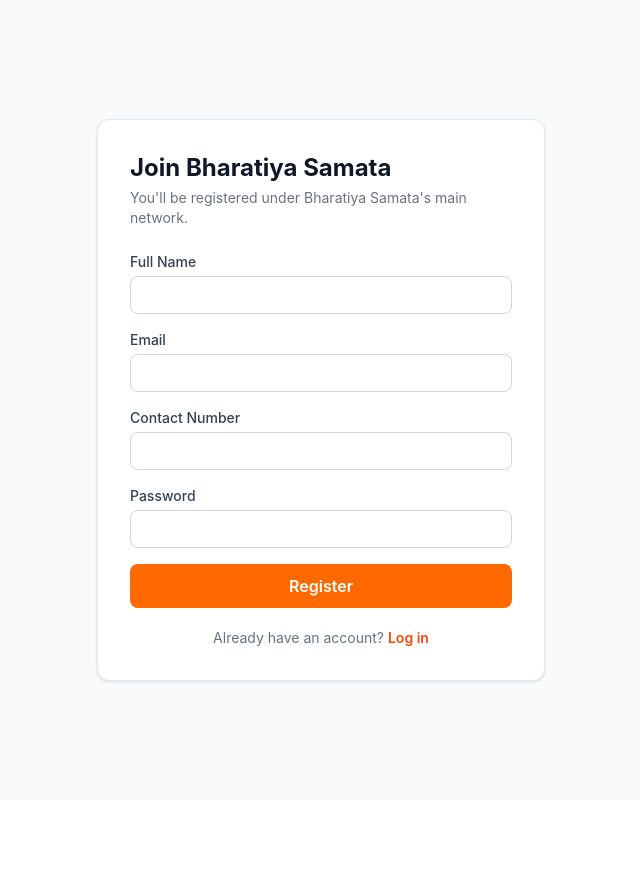
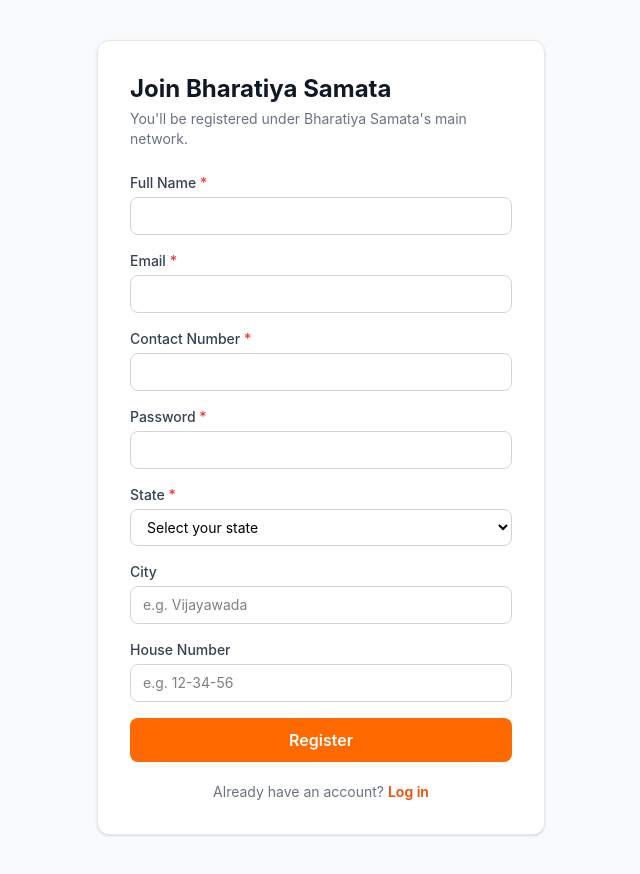
Before and after one commit to Asritha-2002/bharatiyasamatafrontend, a React (Vite) app: page /register in a window 1280 px wide. Shown: the whole page, without its empty margins (319-959 px from the left). Before the commit the page ends 800 px from the top, so only its background shows below. Built offline with nearby package versions, Linux system fonts and the light colour scheme.

Commit message:
after state based regId implementation

```diff
--- a/src/componants/PurchaseHistory.jsx
+++ b/src/componants/PurchaseHistory.jsx
@@ -61,7 +61,7 @@
     const dateStr = new Date(purchase.createdAt).toLocaleDateString('en-IN', {
       day: '2-digit', month: 'short', year: 'numeric'
     });
-    const logoUrl = `${window.location.origin}/logo2.webp`; // adjust filename/extension to match what's actually in your public folder
+    const logoUrl = `${window.location.origin}/image.png`; // adjust filename/extension to match what's actually in your public folder
 
     invoiceEl.innerHTML = `
       <!-- Header -->
--- a/src/pages/Register.jsx
+++ b/src/pages/Register.jsx
@@ -1,6 +1,7 @@
 import { useState } from 'react';
 import { useSearchParams, useNavigate, Link } from 'react-router-dom';
 import { useAuth } from '../context/AuthContext';
+import { INDIAN_STATES } from '../utils/indianStates';
 
 export default function Register() {
   const [searchParams] = useSearchParams();
@@ -13,6 +14,9 @@
     contactNumber: '',
     password: '',
     referralCode: refFromUrl,
+    state: '',
+    city: '',
+    houseNumber: '',
   });
   const [error, setError] = useState('');
   const [submitting, setSubmitting] = useState(false);
@@ -29,15 +33,11 @@
     setError('');
     setSubmitting(true);
     try {
-      // When there's no ref code in the URL, we deliberately don't send a
-      // referralCode field at all -- the backend treats a missing code as
-      // "register under the main admin" and fills in that referredBy itself.
-      // Keeping that decision server-side means it can't be spoofed by
-      // editing form state or the request body in devtools.
-      const { name, email, contactNumber, password, referralCode } = form;
+      const { name, email, contactNumber, password, referralCode, state, city, houseNumber } = form;
       const payload = hasReferral
-        ? { name, email, contactNumber, password, referralCode }
-        : { name, email, contactNumber, password };
+        ? { name, email, contactNumber, password, referralCode, state, city, houseNumber }
+        : { name, email, contactNumber, password, state, city, houseNumber };
+      console.log(form)
 
       await register(payload);
       navigate('/welcome');
@@ -49,7 +49,7 @@
   };
 
   return (
-    <div className="min-h-screen flex items-center justify-center bg-gray-50 px-4">
+    <div className="min-h-screen flex items-center justify-center bg-gray-50 px-4 py-10">
       <div className="w-full max-w-md bg-white rounded-xl shadow-sm border border-gray-200 p-8">
         <h1 className="text-2xl font-bold text-gray-900 mb-1">Join Bharatiya Samata</h1>
         <p className="text-sm text-gray-500 mb-6">
@@ -66,7 +66,9 @@
 
         <form onSubmit={handleSubmit} className="space-y-4">
           <div>
-            <label className="block text-sm font-medium text-gray-700 mb-1">Full Name</label>
+            <label className="block text-sm font-medium text-gray-700 mb-1">
+              Full Name <span className="text-red-500">*</span>
+            </label>
             <input
               type="text"
               name="name"
@@ -78,7 +80,9 @@
           </div>
 
           <div>
-            <label className="block text-sm font-medium text-gray-700 mb-1">Email</label>
+            <label className="block text-sm font-medium text-gray-700 mb-1">
+              Email <span className="text-red-500">*</span>
+            </label>
             <input
               type="email"
               name="email"
@@ -90,7 +94,9 @@
           </div>
 
           <div>
-            <label className="block text-sm font-medium text-gray-700 mb-1">Contact Number</label>
+            <label className="block text-sm font-medium text-gray-700 mb-1">
+              Contact Number <span className="text-red-500">*</span>
+            </label>
             <input
               type="tel"
               name="contactNumber"
@@ -102,7 +108,9 @@
           </div>
 
           <div>
-            <label className="block text-sm font-medium text-gray-700 mb-1">Password</label>
+            <label className="block text-sm font-medium text-gray-700 mb-1">
+              Password <span className="text-red-500">*</span>
+            </label>
             <input
               type="password"
               name="password"
@@ -114,10 +122,51 @@
             />
           </div>
 
-          {/* Referral Code only appears when the invite link actually carried
-              one. With no ?ref= in the URL, this field is omitted entirely --
-              not shown disabled, not shown pre-filled -- so there's nothing
-              here for the person to second-guess or try to edit. */}
+          {/* ---- Address section ---- */}
+          <div className="">
+                       <div className="mb-4">
+              <label className="block text-sm font-medium text-gray-700 mb-1">
+                State <span className="text-red-500">*</span>
+              </label>
+              <select
+                name="state"
+                value={form.state}
+                onChange={handleChange}
+                required
+                className="w-full border border-gray-300 rounded-lg px-3 py-2 text-sm bg-white focus:outline-none focus:ring-2 focus:ring-orange-400"
+              >
+                <option value="" disabled>Select your state</option>
+                {INDIAN_STATES.map((s) => (
+                  <option key={s.code} value={s.name}>{s.name}</option>
+                ))}
+              </select>
+            </div>
+
+            <div className="mb-4">
+              <label className="block text-sm font-medium text-gray-700 mb-1">City</label>
+              <input
+                type="text"
+                name="city"
+                value={form.city}
+                onChange={handleChange}
+                placeholder="e.g. Vijayawada"
+                className="w-full border border-gray-300 rounded-lg px-3 py-2 text-sm focus:outline-none focus:ring-2 focus:ring-orange-400"
+              />
+            </div>
+
+            <div>
+              <label className="block text-sm font-medium text-gray-700 mb-1">House Number</label>
+              <input
+                type="text"
+                name="houseNumber"
+                value={form.houseNumber}
+                onChange={handleChange}
+                placeholder="e.g. 12-34-56"
+                className="w-full border border-gray-300 rounded-lg px-3 py-2 text-sm focus:outline-none focus:ring-2 focus:ring-orange-400"
+              />
+            </div>
+          </div>
+
           {hasReferral && (
             <div>
               <label className="block text-sm font-medium text-gray-700 mb-1">Recruitment Code</label>
--- /dev/null
+++ b/src/utils/indianStates.js
@@ -0,0 +1,39 @@
+// Kept in sync with backend/utils/indianStates.js — same names, same codes.
+export const INDIAN_STATES = [
+  { name: 'Andhra Pradesh', code: 'AP' },
+  { name: 'Arunachal Pradesh', code: 'AR' },
+  { name: 'Assam', code: 'AS' },
+  { name: 'Bihar', code: 'BR' },
+  { name: 'Chhattisgarh', code: 'CG' },
+  { name: 'Goa', code: 'GA' },
+  { name: 'Gujarat', code: 'GJ' },
+  { name: 'Haryana', code: 'HR' },
+  { name: 'Himachal Pradesh', code: 'HP' },
+  { name: 'Jharkhand', code: 'JH' },
+  { name: 'Karnataka', code: 'KA' },
+  { name: 'Kerala', code: 'KL' },
+  { name: 'Madhya Pradesh', code: 'MP' },
+  { name: 'Maharashtra', code: 'MH' },
+  { name: 'Manipur', code: 'MN' },
+  { name: 'Meghalaya', code: 'ML' },
+  { name: 'Mizoram', code: 'MZ' },
+  { name: 'Nagaland', code: 'NL' },
+  { name: 'Odisha', code: 'OD' },
+  { name: 'Punjab', code: 'PB' },
+  { name: 'Rajasthan', code: 'RJ' },
+  { name: 'Sikkim', code: 'SK' },
+  { name: 'Tamil Nadu', code: 'TN' },
+  { name: 'Telangana', code: 'TS' },
+  { name: 'Tripura', code: 'TR' },
+  { name: 'Uttar Pradesh', code: 'UP' },
+  { name: 'Uttarakhand', code: 'UK' },
+  { name: 'West Bengal', code: 'WB' },
+  { name: 'Andaman and Nicobar Islands', code: 'AN' },
+  { name: 'Chandigarh', code: 'CH' },
+  { name: 'Dadra and Nagar Haveli and Daman and Diu', code: 'DN' },
+  { name: 'Delhi', code: 'DL' },
+  { name: 'Jammu and Kashmir', code: 'JK' },
+  { name: 'Ladakh', code: 'LA' },
+  { name: 'Lakshadweep', code: 'LD' },
+  { name: 'Puducherry', code: 'PY' },
+];
```
